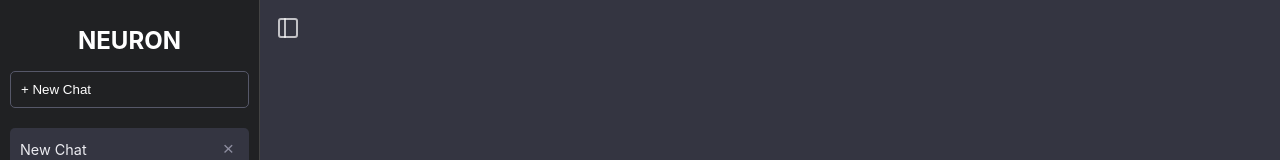
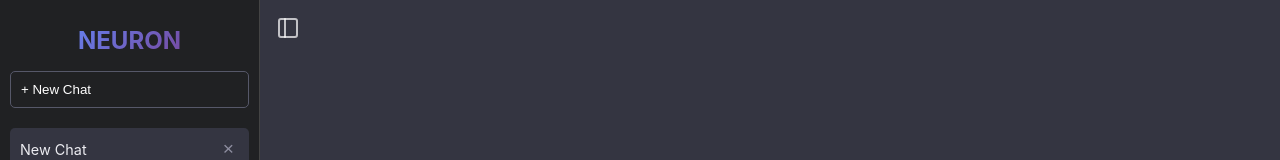
Before and after one commit to y2abean/javis_project_alpha, a React (Vite) app in the folder vite-react-app/: page / in a window 1280 px wide. Shown: the top 160 px of the page. Built offline with nearby package versions, Linux system fonts and the light colour scheme.

Commit message:
style: apply gradient to header text instead of background

```diff
--- a/vite-react-app/src/components/Header.css
+++ b/vite-react-app/src/components/Header.css
@@ -12,5 +12,8 @@
 .header-content span {
     font-size: 1.5rem;
     font-weight: 700;
-    color: #fff;
+    background: linear-gradient(135deg, #667eea 0%, #764ba2 100%);
+    -webkit-background-clip: text;
+    -webkit-text-fill-color: transparent;
+    background-clip: text;
 }
```
